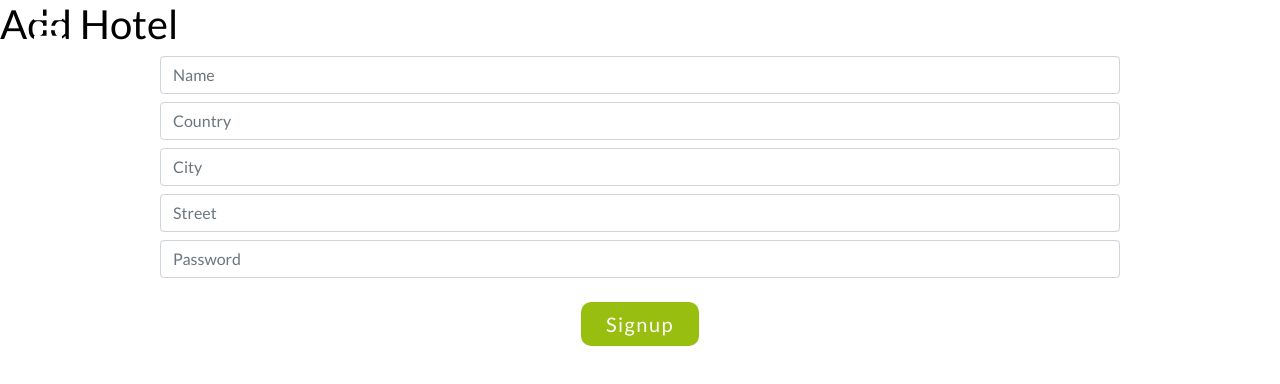
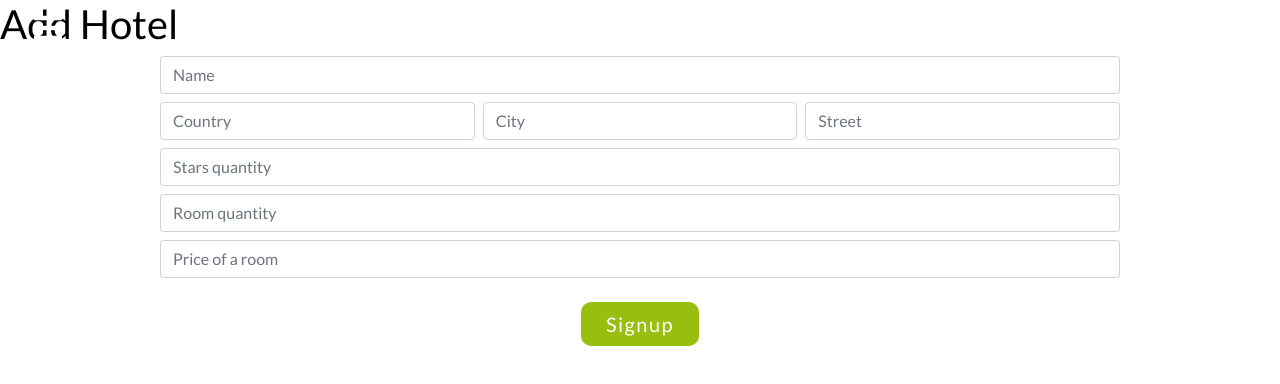
Before and after one commit to Yothu/reservify-front-end, a React (Create React App) app: page /add_hotel in a window 1280 px wide. Shown: the top 384 px of the page. Built offline with nearby package versions, Linux system fonts and the light colour scheme.

Commit message:
Finish basic add hotel form

```diff
--- a/src/components/AddHotel/AddHotelForm.js
+++ b/src/components/AddHotel/AddHotelForm.js
@@ -25,39 +25,54 @@ const AddHotelForm = () => {
         {...register('name', { required: 'Hotel name is required' })}
       />
       {errors.name && <ErrorMsg message={errors.name.message} cName="w-75" />}
+      <div className="d-flex gap-2 w-75">
         <input
           type="text"
           placeholder="Country"
-        className="form-control w-75"
+          className="form-control flex-grow-1"
           {...register('country', { required: 'Country is Required' })}
         />
         {errors.country && <ErrorMsg message={errors.country.message} cName="w-75" />}
         <input
           type="text"
           placeholder="City"
-        className="form-control w-75"
+          className="form-control flex-grow-1"
           {...register('city', { required: 'City is Required' })}
         />
         {errors.country && <ErrorMsg message={errors.country.message} cName="w-75" />}
         <input
           type="text"
           placeholder="Street"
-        className="form-control w-75"
+          className="form-control flex-grow-1"
           {...register('street', { required: 'Street is Required' })}
         />
         {errors.street && <ErrorMsg message={errors.street.message} cName="w-75" />}
+      </div>
       <input
-        type="password"
-        placeholder="Password"
+        type="number"
+        min="1"
+        max="5"
+        placeholder="Stars quantity"
         className="form-control w-75"
-        {...register('password', {
-          required: 'Password is Required',
-          minLength: { value: 6, message: 'Password is Too Short' },
-        })}
+        {...register('stars', { required: 'You must set stars for the new hotel' })}
       />
-      {errors.password && (
-        <ErrorMsg message={errors.password.message} cName="w-75" />
-      )}
+      {errors.stars && <ErrorMsg message={errors.stars.message} cName="w-75" />}
+      <input
+        type="number"
+        min="1"
+        placeholder="Room quantity"
+        className="form-control w-75"
+        {...register('rooms', { required: 'Room quantity is required' })}
+      />
+      {errors.rooms && <ErrorMsg message={errors.rooms.message} cName="w-75" />}
+      <input
+        type="number"
+        placeholder="Price of a room"
+        min="1"
+        className="form-control w-75"
+        {...register('price', { required: 'Room price is required' })}
+      />
+      {errors.price && <ErrorMsg message={errors.price.message} cName="w-75" />}
       <Button type="submit" text="Signup" cName="mt-3" />
     </form>
   );
```
Lines whose indentation alone changed are shown as unchanged.
